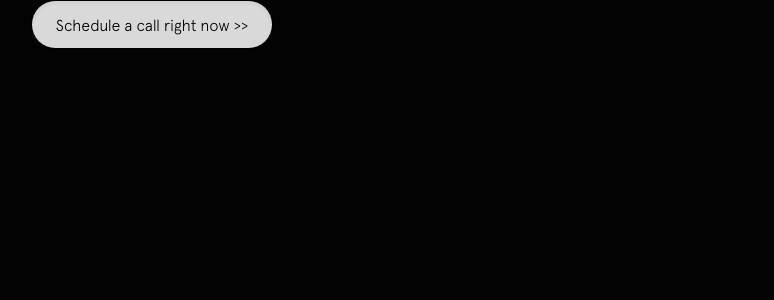
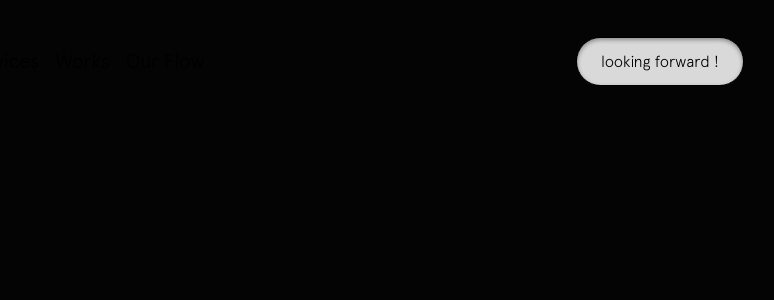
Before and after one commit to Harishcruise/afterloom, a React (Create React App) app: page / in a window 1280 px wide. Shown: the top 300 px of the page, without its empty margins (488-1262 px from the left). Built offline with nearby package versions, Linux system fonts and the light colour scheme.

Commit message:
Added Header Component

```diff
--- a/src/App.js
+++ b/src/App.js
@@ -1,10 +1,10 @@
 import { BackgroundWrapper } from "./components/backgroundWrapper";
-import { Button } from "./components/buttons";
+import { Header } from "./components/header";
 
 function App() {
   return (
     <BackgroundWrapper>
-       <Button>{'Schedule a call right now >>'}</Button>
+       <Header/>
     </BackgroundWrapper>
   );
 }
--- a/src/components/buttons/Button.jsx
+++ b/src/components/buttons/Button.jsx
@@ -3,7 +3,7 @@ import { Typography } from '../typography'
 
 function Button({children,onClick}) {
   return (
-    <div onClick={onClick} className='flex items-center justify-center px-6 py-4 bg-gradient-to-b from-[#D9D9D9] to-[#D9D9D9] h-[49px] rounded-[80px] shadow-inner border hover:cursor-pointer hover:opacity-90 active:opacity-70'>
+    <div onClick={onClick} className='inline-flex items-center justify-center px-6 py-4 bg-gradient-to-b from-[#D9D9D9] to-[#D9D9D9] h-[49px] rounded-[80px] shadow-inner shadow-background-400 border hover:cursor-pointer hover:opacity-90 active:opacity-70'>
         <Typography color='#040404' type="regular16">{children}</Typography>
     </div>
   )
--- /dev/null
+++ b/src/components/header/Header.jsx
@@ -0,0 +1,28 @@
+import React from 'react'
+import { Typography } from '../typography'
+import { Button } from '../buttons'
+
+function Header() {
+  return (
+    <div className='flex flex-1 h-[122px] w-full items-center justify-between'>
+        <Typography type="regular16" color="white">Logo</Typography>
+
+        <div className='px-6 py-4 flex items-center justify-center gap-4 border-white'>
+            <div className='hover:cursor-pointer hover:opacity-75'>
+            <Typography type="regular20" color="light-100">Services</Typography>
+            </div>
+            <div className='hover:cursor-pointer hover:opacity-75'>
+            <Typography type="regular20" color="light-100">Works</Typography>
+            </div>
+            <div className='hover:cursor-pointer hover:opacity-75'>
+            <Typography type="regular20" color="light-100">Our Flow</Typography>
+            </div>
+
+        </div>
+
+        <Button>looking forward !</Button>
+    </div>
+  )
+}
+
+export default Header
--- /dev/null
+++ b/src/components/header/index.jsx
@@ -0,0 +1 @@
+export {default as Header} from './Header'
```
